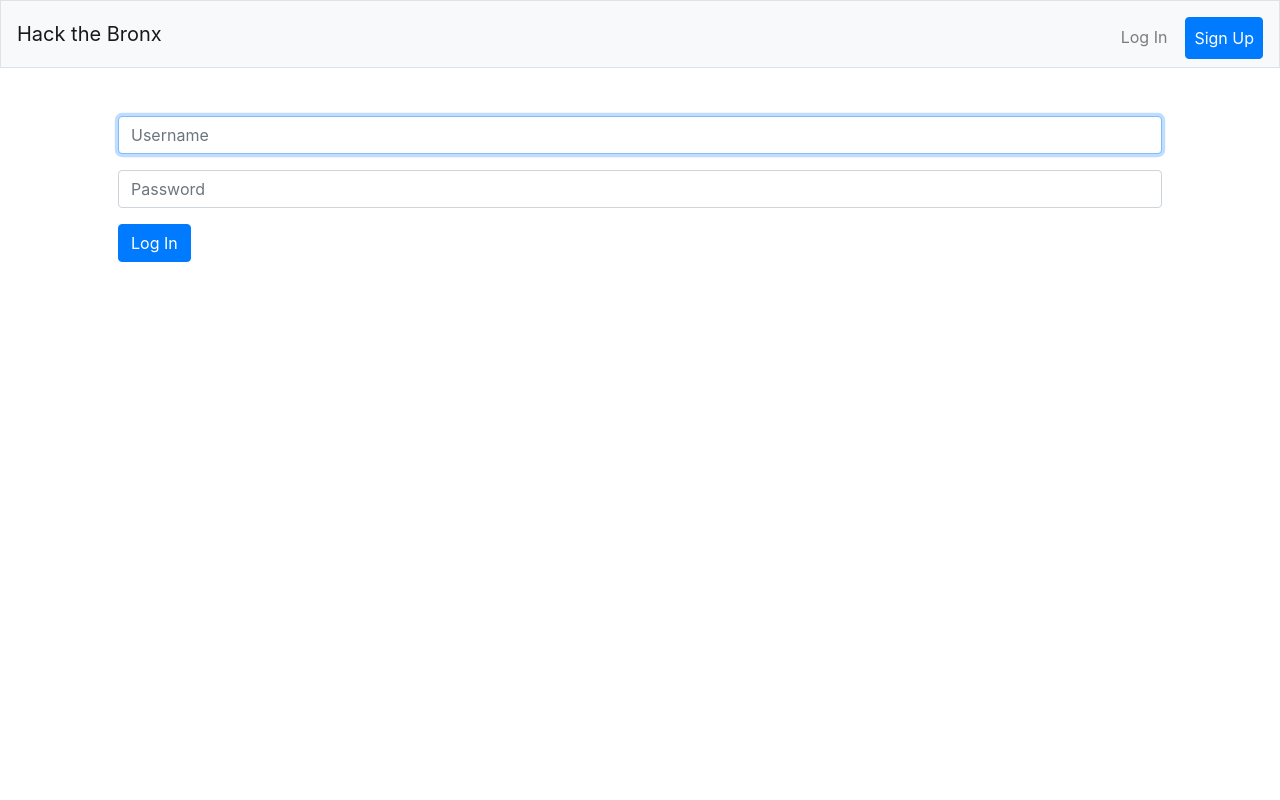
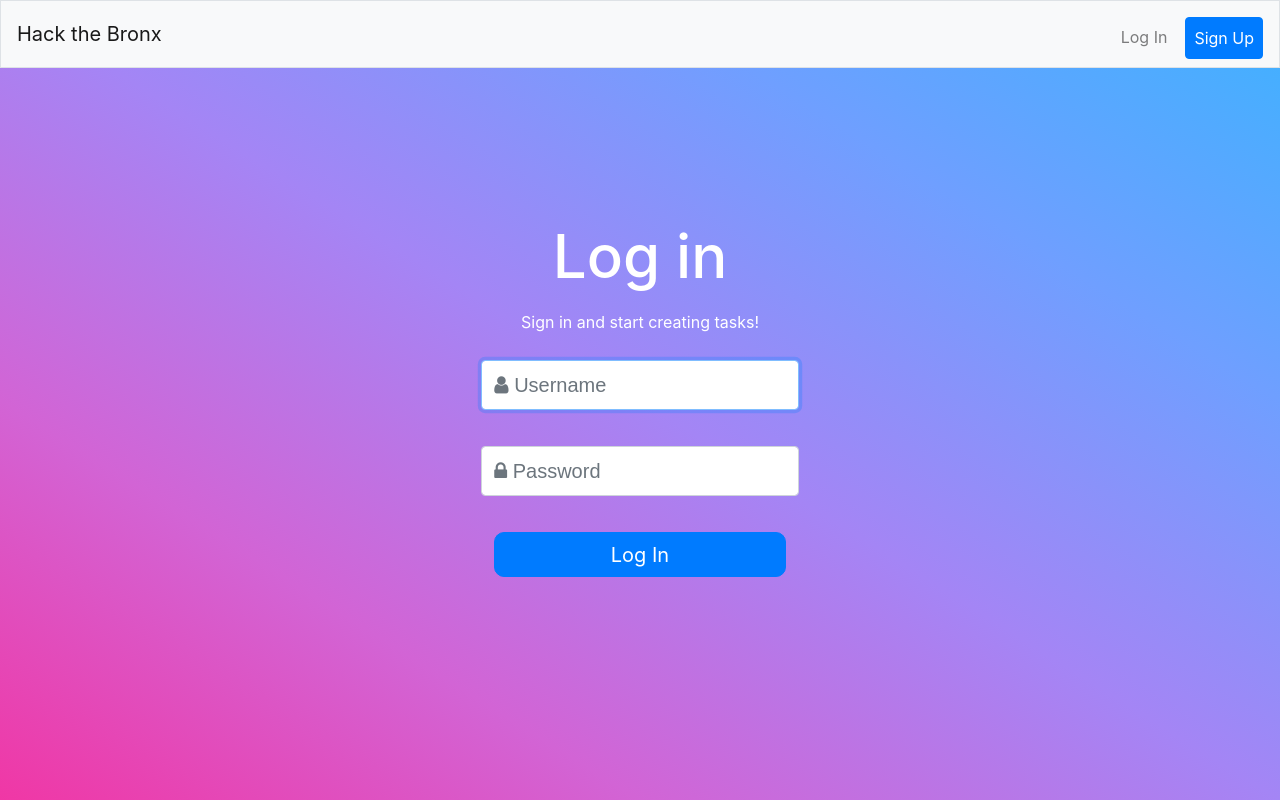
Before and after one commit to dragondoodler222/Opus, a Flask app: page /login in a window 1280 px wide. Run offline with Flask 2, Linux system fonts and the light colour scheme; some libraries are stand-ins or nearby versions.

Commit message:
worked on log in page

```diff
--- /dev/null
+++ b/static/login.css
@@ -0,0 +1,53 @@
+html, body{
+	height: 100%;
+	background-image: linear-gradient(to left bottom, #3db2ff, #6f9fff, #a485f5, #d264d5, #f037a5);
+	background-repeat: no-repeat;
+	background-size: cover;
+}
+
+.wrapper{
+	margin-left: 30%;
+	margin-right: 30%;
+	margin-top: 10%;
+	text-align: center;
+	align-items: center;
+}
+
+.wrapper p{
+	color: white;
+	padding: 10px;
+}
+
+.wrapper h1{
+	color: white;
+	font-size: 60px;
+}
+
+.submit-button{
+	width: 70%;
+	border-radius: 10px;
+	height: 45px;
+	font-size: 20px;
+}
+
+.input-area{
+	display: flex;
+	padding-bottom: 20px;
+	margin-right: 12%;
+	margin-left: 12%;
+}
+
+
+.input-area input{
+	/*border-radius: 10px;*/
+	height: 50px;
+	font-size: 20px;
+
+}
+.icon {
+	height: 100%;
+	background: white;
+	color: blue;
+	min-width: 50px;
+	text-align: center;
+}
--- a/templates/login.html
+++ b/templates/login.html
@@ -4,14 +4,28 @@
     Log In
 {% endblock %}
 
+{% block head %}
+<link href="/static/login.css" rel="stylesheet">
+<link rel="stylesheet" href="https://use.fontawesome.com/releases/v5.0.7/css/all.css">
+<link href="https://cdnjs.cloudflare.com/ajax/libs/font-awesome/4.7.0/css/font-awesome.min.css" rel="stylesheet"/>
+{% endblock %}
+
 {% block main %}
-    <form action="/login" method="post">
-        <div class="form-group">
-            <input autocomplete="off" autofocus class="form-control" name="username" placeholder="Username" type="text">
+    <div class = "wrapper">
+        <div>
+            <h1>Log in</h1>
+            <p>Sign in and start creating tasks!</p>
         </div>
-        <div class="form-group">
-            <input class="form-control" name="password" placeholder="Password" type="password">
-        </div>
-        <button class="btn btn-primary" type="submit">Log In</button>
-    </form>
+
+        <form action="/login" method="post">
+            <div class="form-group input-area">
+                <input autocomplete="off" autofocus class="form-control" name="username" placeholder="&#xf007; Username" type="text" style="font-family:Arial, FontAwesome">
+            </div>
+            <div class="form-group input-area">
+                <input class="form-control" name="password" placeholder="&#xf023; Password" type="password" style="font-family:Arial, FontAwesome">
+            </div>
+            <button class="btn btn-primary submit-button" type="submit">Log In</button>
+        </form>
+    </div>
+
 {% endblock %}
```
